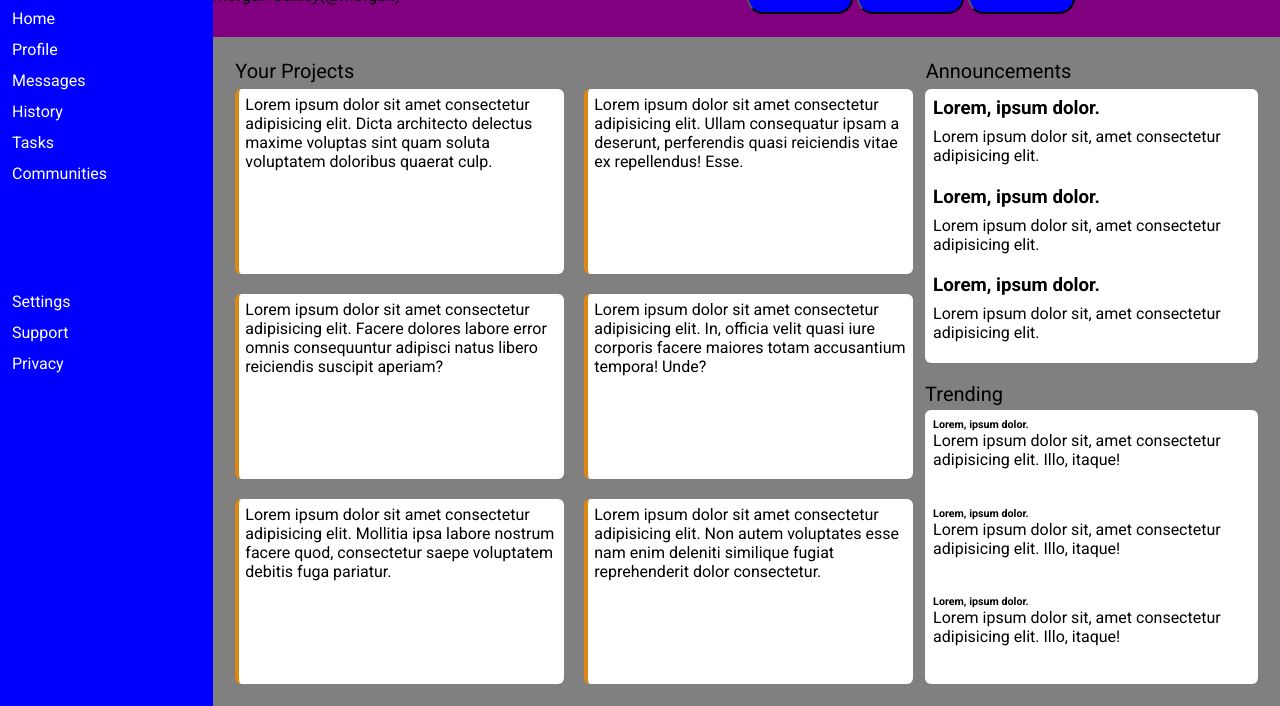
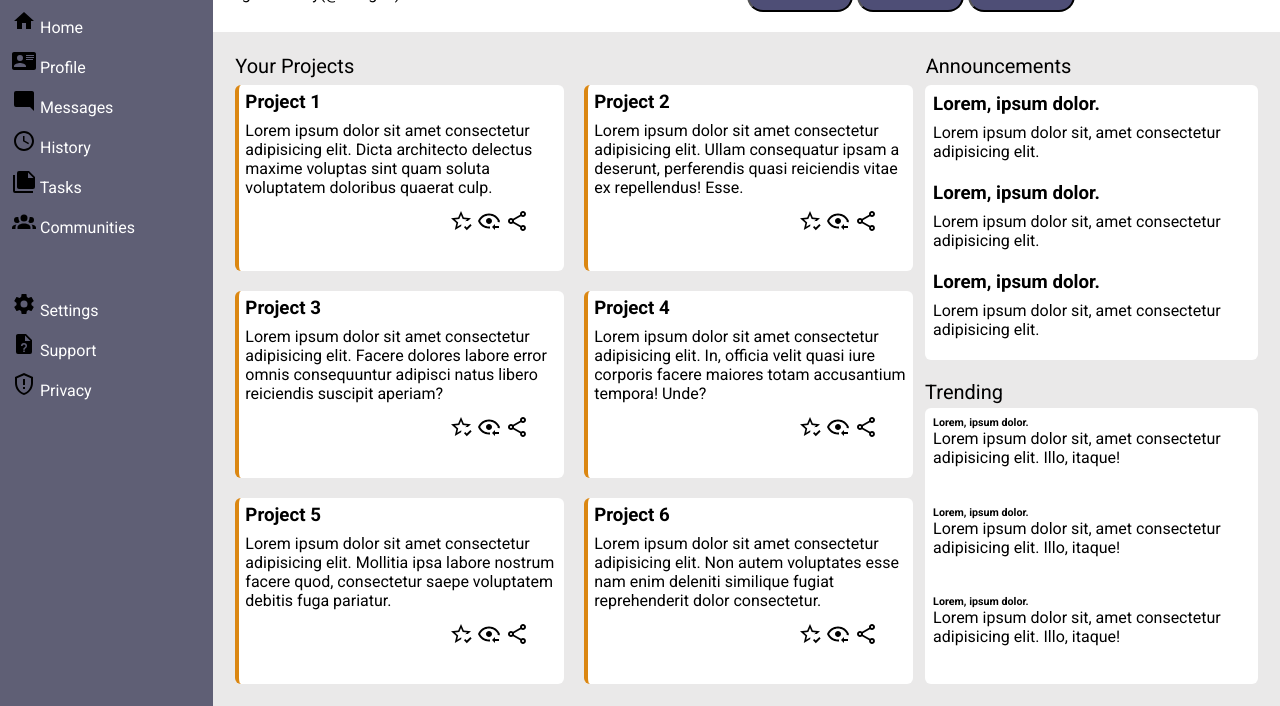
Before and after one commit to AbdullahiAtaurrahman/TOP-grid, a plain HTML site: page index.html in a window 1280 px wide. Shown: the part 94-800 px from the top of the page. Drawn offline with Linux system fonts and the light colour scheme.

Commit message:
add all icons

```diff
--- a/index.html
+++ b/index.html
@@ -11,6 +11,7 @@
       <div class="header">
         <div class="head-top">
           <div class="top-left">
+            <img src="./assets/magnify.svg" alt="" />
             <input type="text" name="search" id="search" type="search" />
           </div>
           <div class="top-right">Morgan Oakley</div>
@@ -28,22 +29,49 @@
         </div>
       </div>
       <div class="aside">
-        <div class="logo">Dashnoard</div>
+        <div class="logo">
+          <img src="./assets/view-dashboard (1).svg" alt="" />
+          Dashboard
+        </div>
         <div class="nav">
           <ul>
-            <li>Home</li>
-            <li>Profile</li>
-            <li>Messages</li>
-            <li>History</li>
-            <li>Tasks</li>
-            <li>Communities</li>
+            <li><img src="./assets/home.svg" alt="" /> <a href="#">Home</a></li>
+            <li>
+              <img src="./assets/card-account-details.svg" alt="" />
+              <a href="#">Profile</a>
+            </li>
+            <li>
+              <img src="./assets/message-reply.svg" alt="" />
+              <a href="#">Messages</a>
+            </li>
+            <li>
+              <img src="./assets/clock-time-four-outline.svg" alt="" />
+              <a href="#">History</a>
+            </li>
+            <li>
+              <img src="./assets/note-multiple.svg" alt="" />
+              <a href="#">Tasks</a>
+            </li>
+            <li>
+              <img src="./assets/account-group.svg" alt="" />
+              <a href="#">Communities</a>
+            </li>
           </ul>
         </div>
         <div class="footer">
           <ul>
-            <li>Settings</li>
-            <li>Support</li>
-            <li>Privacy</li>
+            <li>
+              <img src="./assets/cog.svg" alt="" />
+              <a href="#">Settings</a>
+            </li>
+            <li>
+              <img src="./assets/file-question.svg" alt="" />
+              <a href="#">Support</a>
+            </li>
+            <li>
+              <img src="./assets/shield-alert-outline.svg" alt="" />
+              <a href="#">Privacy</a>
+            </li>
           </ul>
         </div>
       </div>
@@ -54,34 +82,82 @@
         </div>
         <div class="projects">
           <div class="box">
+            <h3>Project 1</h3>
+            <p>
               Lorem ipsum dolor sit amet consectetur adipisicing elit. Dicta
               architecto delectus maxime voluptas sint quam soluta voluptatem
               doloribus quaerat culp.
+            </p>
+            <div class="icons">
+              <img src="./assets/star-check-outline.svg" alt="" />
+              <img src="./assets/eye-arrow-left-outline.svg" alt="" />
+              <img src="./assets/share-variant-outline.svg" alt="" />
+            </div>
           </div>
           <div class="box">
+            <h3>Project 2</h3>
+            <p>
               Lorem ipsum dolor sit amet consectetur adipisicing elit. Ullam
-            consequatur ipsam a deserunt, perferendis quasi reiciendis vitae ex
-            repellendus! Esse.
+              consequatur ipsam a deserunt, perferendis quasi reiciendis vitae
+              ex repellendus! Esse.
+            </p>
+            <div class="icons">
+              <img src="./assets/star-check-outline.svg" alt="" />
+              <img src="./assets/eye-arrow-left-outline.svg" alt="" />
+              <img src="./assets/share-variant-outline.svg" alt="" />
+            </div>
           </div>
           <div class="box">
+            <h3>Project 3</h3>
+            <p>
               Lorem ipsum dolor sit amet consectetur adipisicing elit. Facere
               dolores labore error omnis consequuntur adipisci natus libero
               reiciendis suscipit aperiam?
+            </p>
+            <div class="icons">
+              <img src="./assets/star-check-outline.svg" alt="" />
+              <img src="./assets/eye-arrow-left-outline.svg" alt="" />
+              <img src="./assets/share-variant-outline.svg" alt="" />
+            </div>
           </div>
           <div class="box">
-            Lorem ipsum dolor sit amet consectetur adipisicing elit. In, officia
-            velit quasi iure corporis facere maiores totam accusantium tempora!
-            Unde?
+            <h3>Project 4</h3>
+            <p>
+              Lorem ipsum dolor sit amet consectetur adipisicing elit. In,
+              officia velit quasi iure corporis facere maiores totam accusantium
+              tempora! Unde?
+            </p>
+            <div class="icons">
+              <img src="./assets/star-check-outline.svg" alt="" />
+              <img src="./assets/eye-arrow-left-outline.svg" alt="" />
+              <img src="./assets/share-variant-outline.svg" alt="" />
+            </div>
           </div>
           <div class="box">
+            <h3>Project 5</h3>
+            <p>
               Lorem ipsum dolor sit amet consectetur adipisicing elit. Mollitia
               ipsa labore nostrum facere quod, consectetur saepe voluptatem
               debitis fuga pariatur.
+            </p>
+            <div class="icons">
+              <img src="./assets/star-check-outline.svg" alt="" />
+              <img src="./assets/eye-arrow-left-outline.svg" alt="" />
+              <img src="./assets/share-variant-outline.svg" alt="" />
+            </div>
           </div>
           <div class="box">
+            <h3>Project 6</h3>
+            <p>
               Lorem ipsum dolor sit amet consectetur adipisicing elit. Non autem
               voluptates esse nam enim deleniti similique fugiat reprehenderit
               dolor consectetur.
+            </p>
+            <div class="icons">
+              <img src="./assets/star-check-outline.svg" alt="" />
+              <img src="./assets/eye-arrow-left-outline.svg" alt="" />
+              <img src="./assets/share-variant-outline.svg" alt="" />
+            </div>
           </div>
         </div>
         <div class="right-aside">
--- a/style.css
+++ b/style.css
@@ -17,7 +17,7 @@ body {
 }
 
 .header {
-  background-color: purple;
+  background-color: #fff;
   grid-row: 1/2;
   display: grid;
   grid-template-rows: 1fr 1fr;
@@ -48,16 +48,32 @@ body {
   height: 32px;
   border-radius: 24px;
   border: none;
+  background-color: #eae9e9;
 }
 
 .bottom-left {
   grid-column: 1/2;
 }
 
+img {
+  width: 24px;
+  height: 24px;
+}
+
+a {
+  text-decoration: none;
+  color: #fff;
+}
+
+.icons {
+  margin-top: 12px;
+  padding-left: 65%;
+}
+
 .btn {
   width: 20%;
   padding: 12px;
-  background-color: blue;
+  background-color: rgb(78, 78, 118);
   border-radius: 16px;
   color: #fff;
   transition: background-color 0.3s ease-in-out;
@@ -72,7 +88,7 @@ body {
 }
 
 .aside {
-  background-color: blue;
+  background-color: rgb(95, 95, 117);
   grid-column: 1/2;
   grid-row: 1/4;
   color: white;
@@ -88,7 +104,7 @@ body {
 }
 
 .boxes {
-  background-color: gray;
+  background-color: #eae9e9;
   gap: 12px;
   grid-row: 2/4;
   display: grid;
```
Also changed, not shown: assets/account-group.svg (added), assets/at.svg (added), assets/bell-ring.svg (added), assets/card-account-details.svg (added), assets/clock-time-four-outline.svg (added), assets/cog.svg (added), assets/eye-arrow-left-outline.svg (added), assets/file-question.svg (added), assets/home.svg (added), assets/magnify.svg (added), assets/message-reply.svg (added), assets/note-multiple.svg (added), assets/share-variant-outline.svg (added), assets/shield-alert-outline.svg (added), 3 more files. Lines whose indentation alone changed are shown as unchanged.
